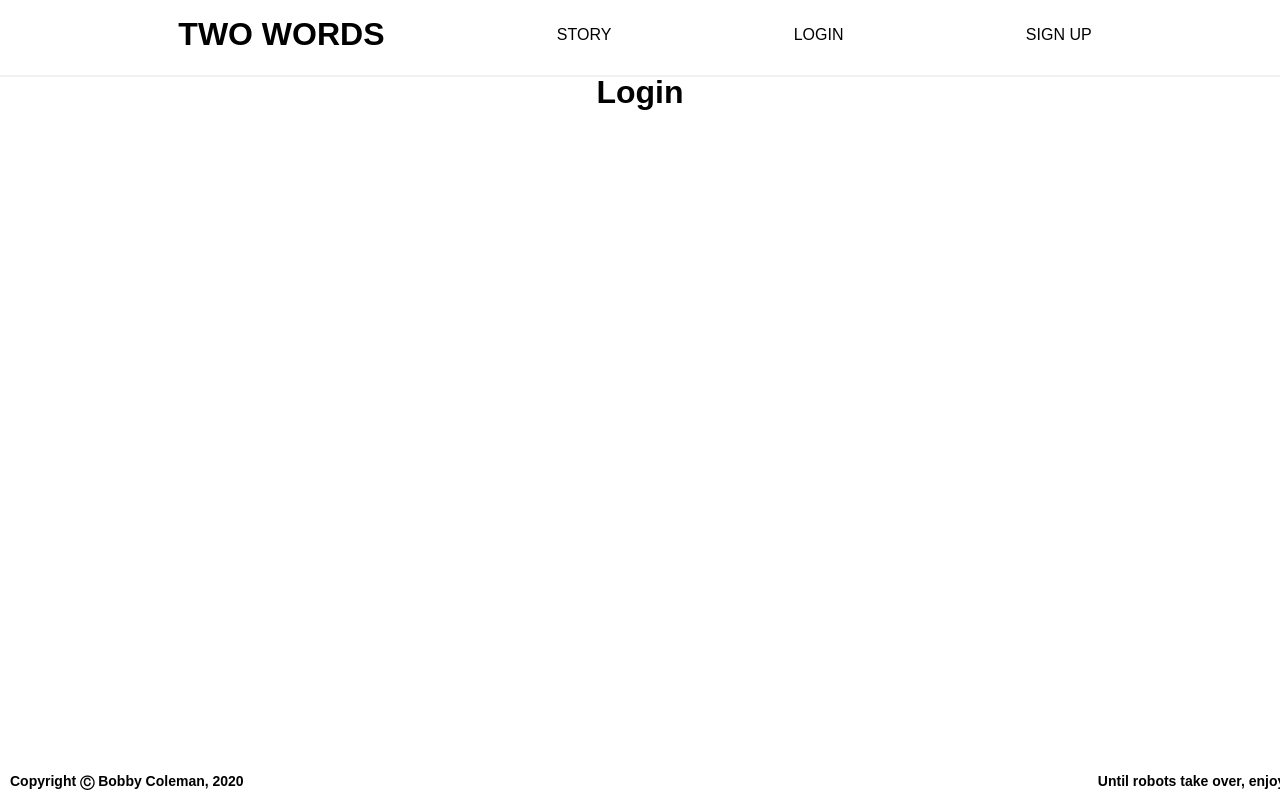
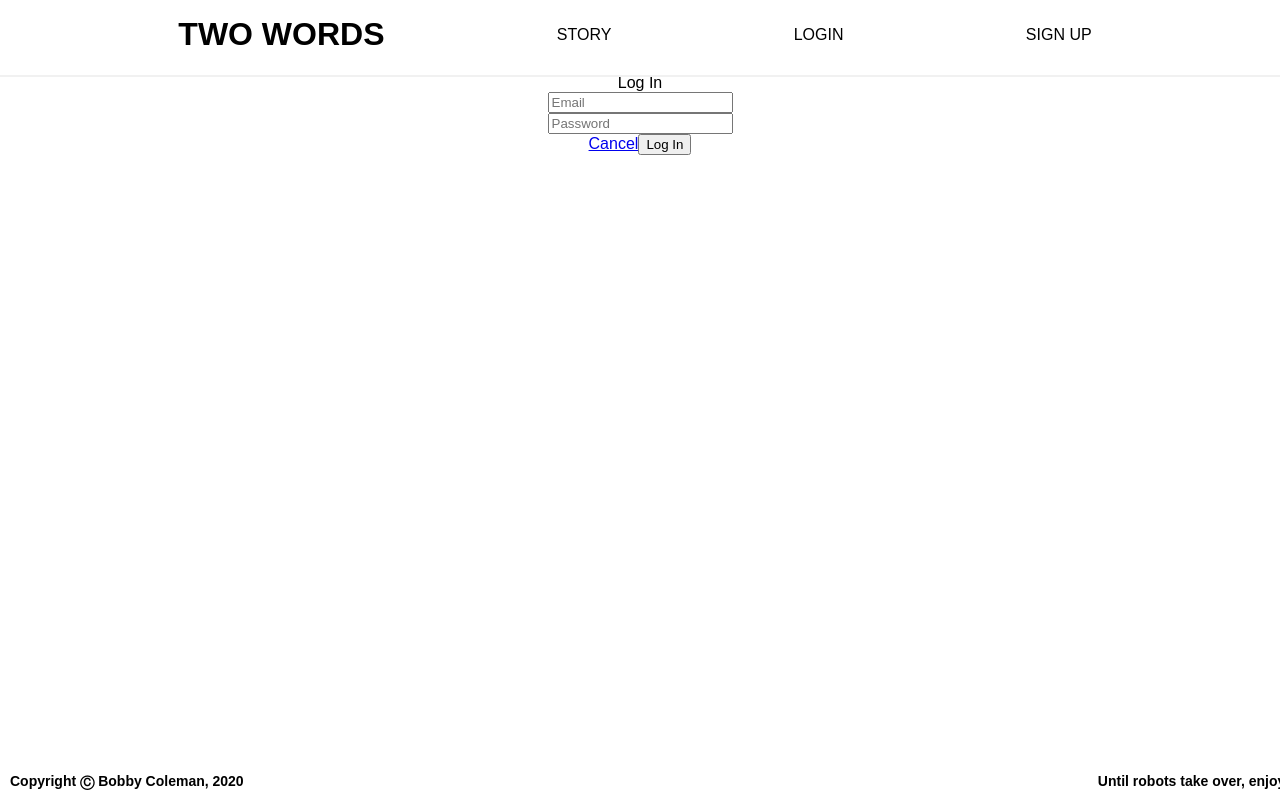
Before and after one commit to Bobby-Coleman/TwoWords, a React (Create React App) app: page /login in a window 1280 px wide. Built offline with nearby package versions, Linux system fonts and the light colour scheme.

Commit message:
Create login page

```diff
--- a/src/components/login/login.js
+++ /dev/null
@@ -1,12 +0,0 @@
-import React, { Component } from 'react';
-
-export default class Navbar extends Component {
-
-  render() {
-    return (
-      <div className="notebook">
-        <h1>Login</h1>
-      </div>
-    );
-  }
-}
--- a/src/pages3/App/App.js
+++ b/src/pages3/App/App.js
@@ -6,7 +6,7 @@ import Home from "../../components/Home/Home";
 import Navbar from "../../components/Navbar/Navbar";
 import Notebook from "../../components/Notebook/Notebook";
 import About from "../../components/About/About";
-import Login from "../../components/Login/Login";
+import LoginPage from "../LoginPage/LoginPage";
 import SignupPage from "../SignupPage/SignupPage";
 import SideDrawer from '../../components/SideDrawer/SideDrawer';
 import Backdrop from '../../components/Backdrop/Backdrop';
@@ -64,7 +64,7 @@ class App extends Component {
            <Route path="/" exact component={Home} />
            <Route path="/notebook" exact component={Notebook} />
            <Route path="/about" exact component={About} />
-           <Route path="/login" exact component={Login} />
+           <Route path="/login" exact component={LoginPage} />
            <Route exact path='/signup' render={({ history }) =>
               <SignupPage
                 history={history}
--- /dev/null
+++ b/src/pages3/LoginPage/LoginPage.js
@@ -0,0 +1,59 @@
+import React, { Component } from 'react'
+import { Link } from 'react-router-dom'
+
+
+class LoginPage extends Component {
+
+    state = {
+        email: '',
+        pw: ''
+    }
+
+    handleChange = (e) => {
+        this.setState({
+            [e.target.name]: e.target.value
+        })
+    }
+
+    handleSubmit = async(e) => {
+        e.preventDefault()
+    }
+
+    render() {
+        return (
+            <div>
+                <header>Log In</header>
+                <form onSubmit={this.handleSubmit}>
+                    <div className='form login'>
+                        <div>
+                            <input
+                                className='form-line'
+                                type='email'
+                                placeholder='Email'
+                                value={this.state.email}
+                                name='email'
+                                onChange={this.handleChange}
+                            />
+                        </div>
+                        <div>
+                            <input
+                                className='form-line'
+                                type='password'
+                                placeholder='Password'
+                                value={this.state.pw}
+                                name='pw'
+                                onChange={this.handleChange}
+                            />
+                        </div>
+                        <div className='form-links'>
+                            <Link to='/'>Cancel</Link>
+                            <button>Log In</button>
+                        </div>
+                    </div>
+                </form>
+            </div>
+        )
+    }
+}
+
+export default LoginPage
```
